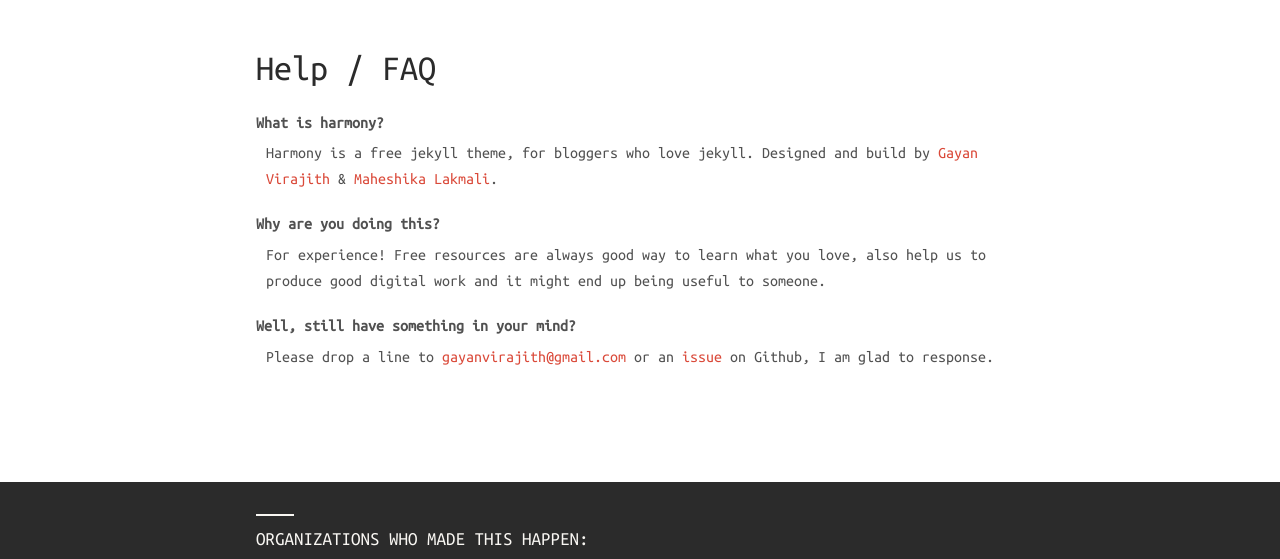
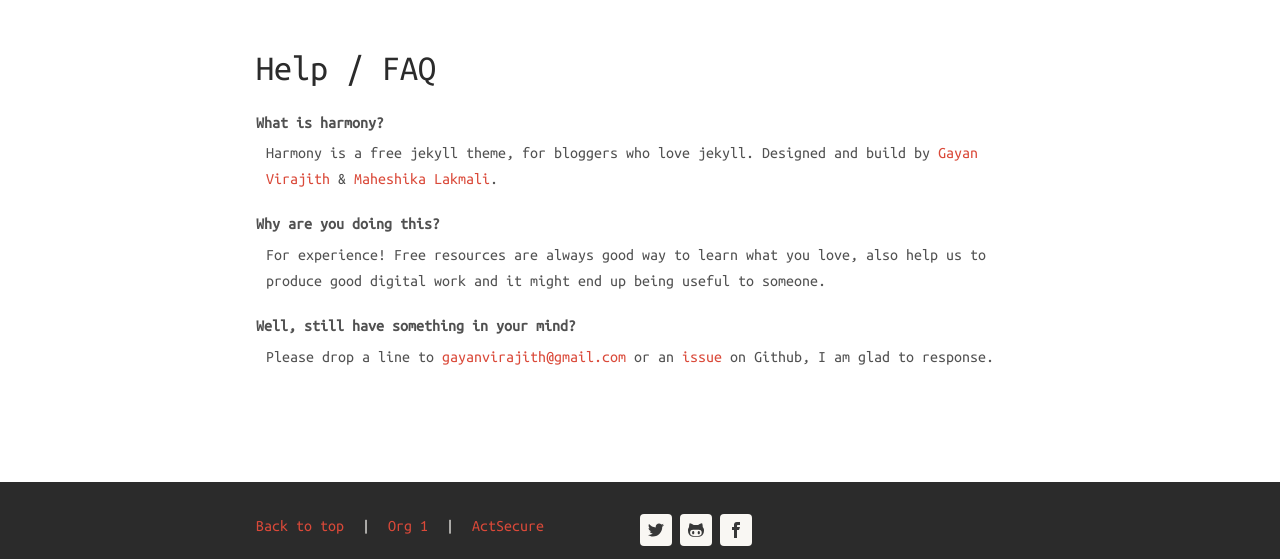
Before and after one commit to hurtstotouchfire/protest.guide, a Jekyll site: the page built from faq.md, in a window 1280 px wide. Shown: the top 559 px of the page. Built offline with Jekyll 4.4.1, drawn with Linux system fonts in a browser that asks for light colours; nearby versions of some CDN libraries; some of the changed text lies outside the part shown; grey boxes are pictures that could not be loaded.

Commit message:
footer: Clean up layout and add about link.

```diff
--- a/_includes/footer-links.html
+++ b/_includes/footer-links.html
@@ -1,10 +1,7 @@
-<h6>Organizations who made this happen:</h6>
 <ul class="menu">
-    <li><a href=#top>Org 1</a></li>
-    <li> | </li>
-    <li><a href=#top>Org 2</a></li>
-    <li> | </li>
-    <li><a href=http://actsecure.org>ActSecure</a></li>
-    <li> | </li>
-    <li><a href=#top>Back to top</a></li>
+  <li><a href=#top>Back to top</a></li>
+  <li> | </li>
+  <li><a href=#top>Org 1</a></li>
+  <li> | </li>
+  <li><a href=http://actsecure.org>ActSecure</a></li>
 </ul>
--- a/_includes/social.html
+++ b/_includes/social.html
@@ -1,7 +1,4 @@
-<h6>ActSecure:</h6>
-
 <ul class="social-media">
-
 
     {% if site.harmony.social.twitter %}
     <li>
--- a/_layouts/default.html
+++ b/_layouts/default.html
@@ -13,7 +13,6 @@
                     <div class="column one">
                         {% include footer-links.html %}
                     </div>
-                    <br><br><br><br><br><br><br>
                     <div class="column two">
                         {% include social.html %}
                     </div>
```
